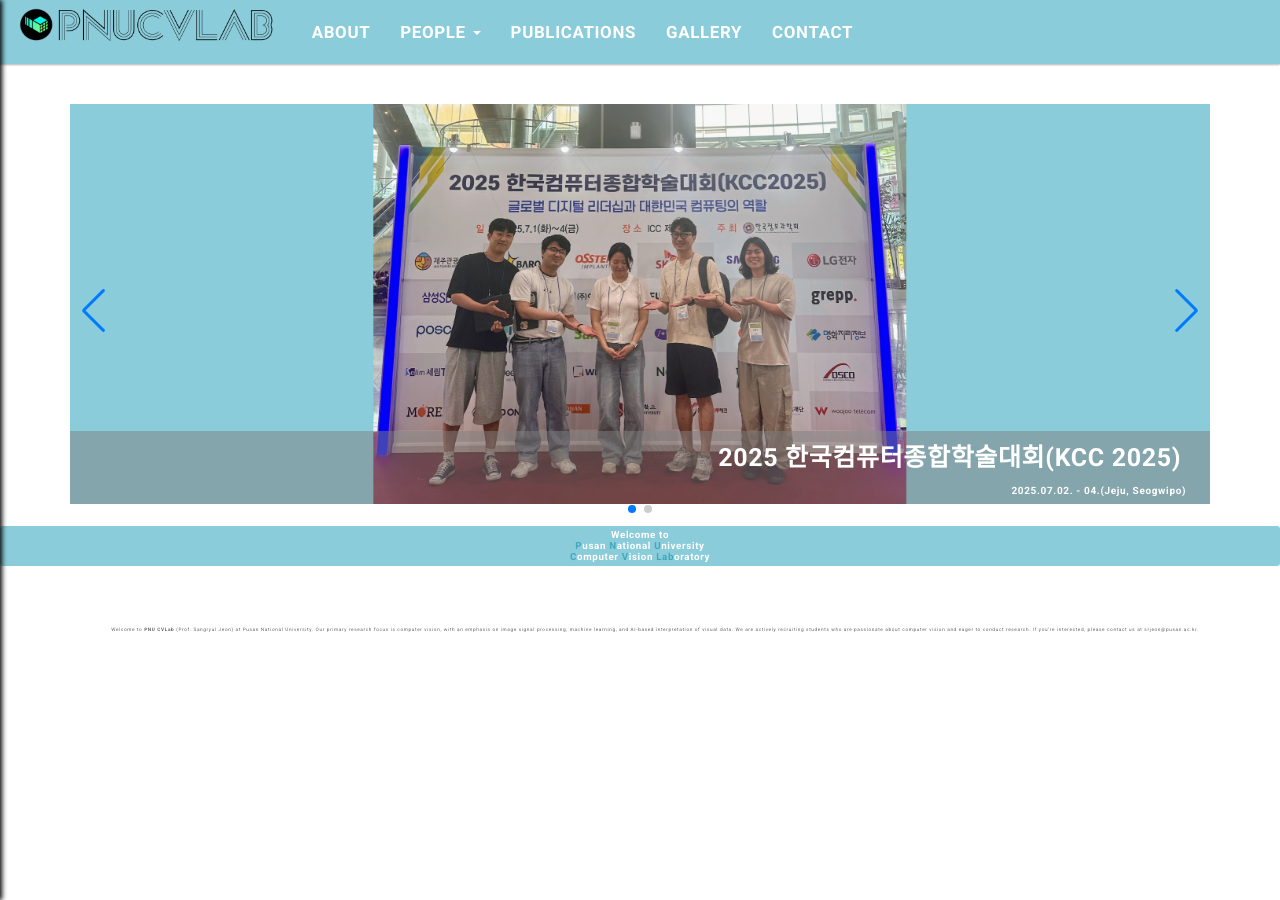
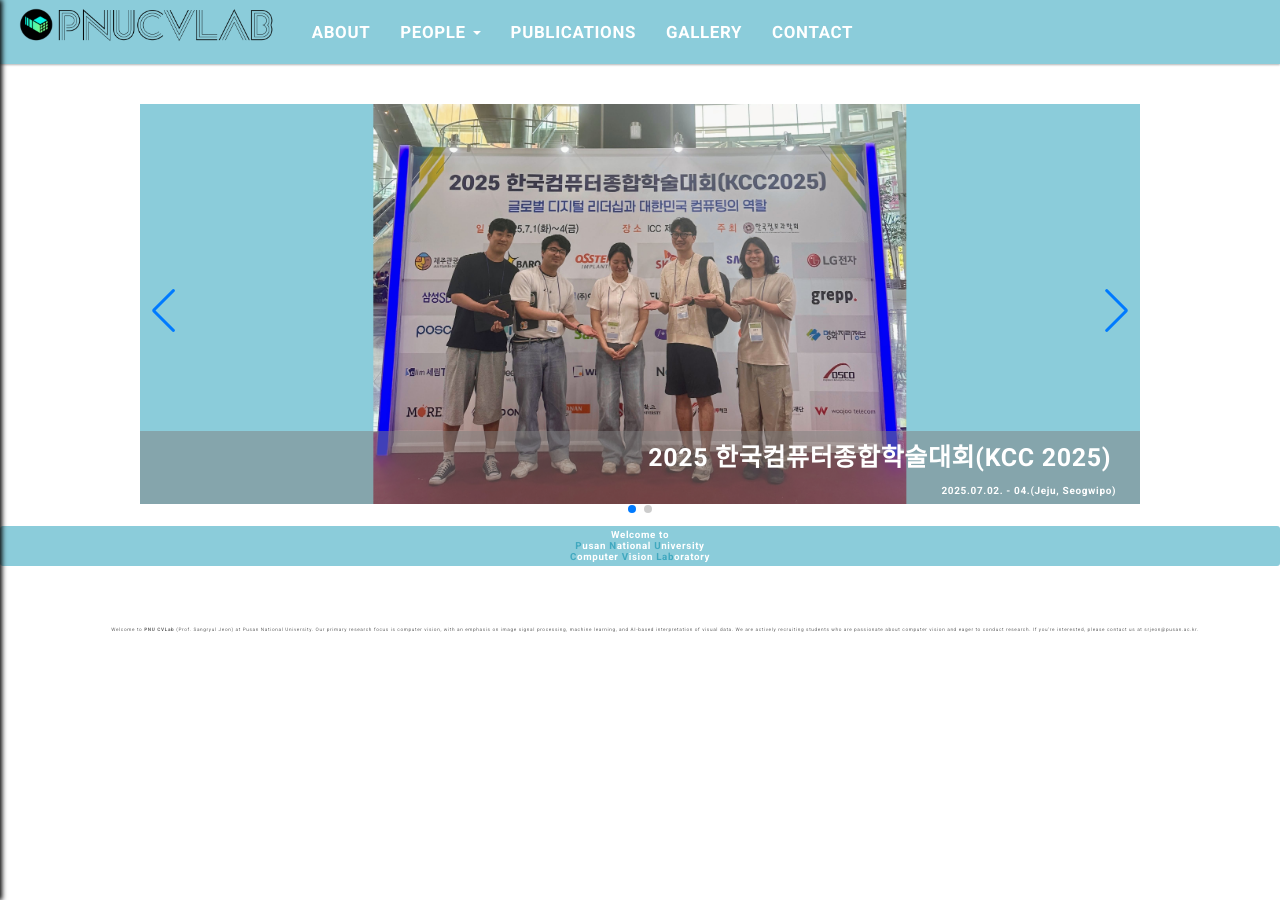
Before and after one commit to pnucvlab/pnucvlab.github.io, a Jekyll site: the page built from index.html, in a window 1280 px wide. Built offline with Jekyll 4.4.1, drawn with Linux system fonts in a browser that asks for light colours; the list of posts is cut into pages by our own code.

Commit message:
edit notice

```diff
--- a/assets/css/main.css
+++ b/assets/css/main.css
@@ -70,7 +70,9 @@ body {
   }
 
   .notice-slider-container {
-	margin-bottom: 1em;
+	width: 80vw;
+	max-width: 1000px;
+	margin: 0 auto 1em;
   }
 
 /* small screens: stack event images vertically at ≤1000px */
--- a/index.html
+++ b/index.html
@@ -38,8 +38,7 @@ permalink: /
           <div class="notice-text">2025.02.28.(Busan, Dongbaek Island)</div>
         </div>
       </div>
-
-      <!-- 필요 시 더 추가 -->
+=
 
     </div>
     <div class="swiper-pagination"></div>
```
